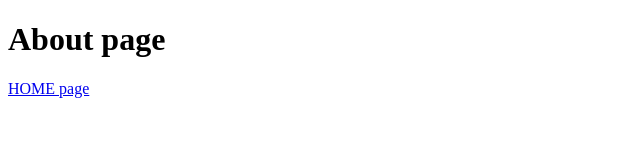
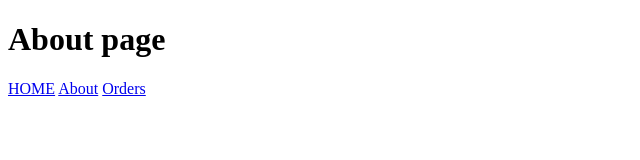
Before and after one commit to megyu84/megyu84.github.io, a plain HTML site: page about.html in a window 1280 px wide. Shown: the full height of the page, 0-640 px from the left. Drawn offline with Linux system fonts and the light colour scheme.

Commit message:
Adding hrefs

```diff
--- a/about.html
+++ b/about.html
@@ -7,6 +7,8 @@
 </head>
 <body>
     <h1>About page</h1>
-    <a href="index.html">HOME page</a>
+    <a href="/index.html">HOME</a>
+    <a href="/about.html">About</a>
+    <a href="/pages/orders.html">Orders</a>
 </body>
 </html>
```
Also changed, not shown: index.html (+3 -1 lines), pages/orders.html (+4 -2 lines).
